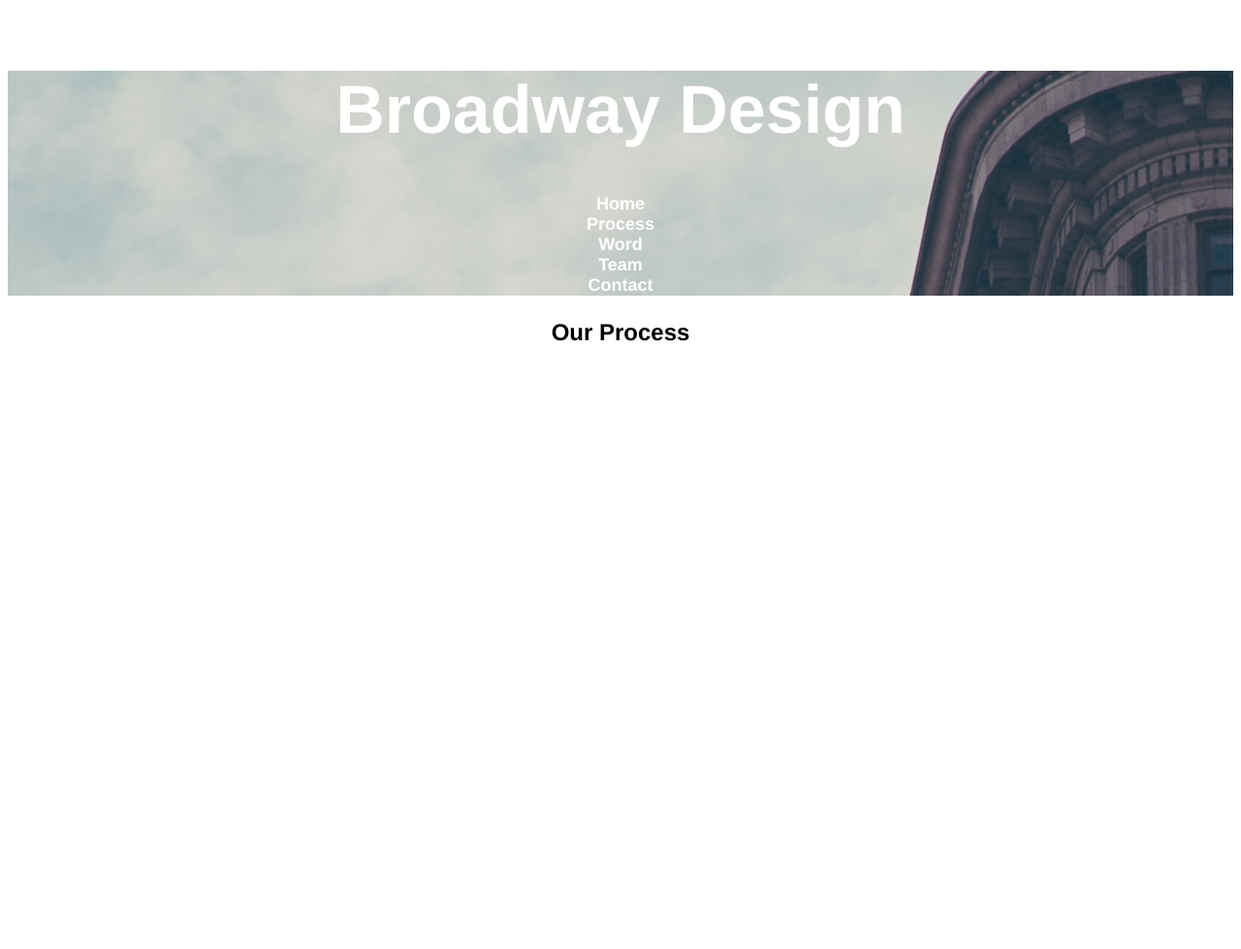
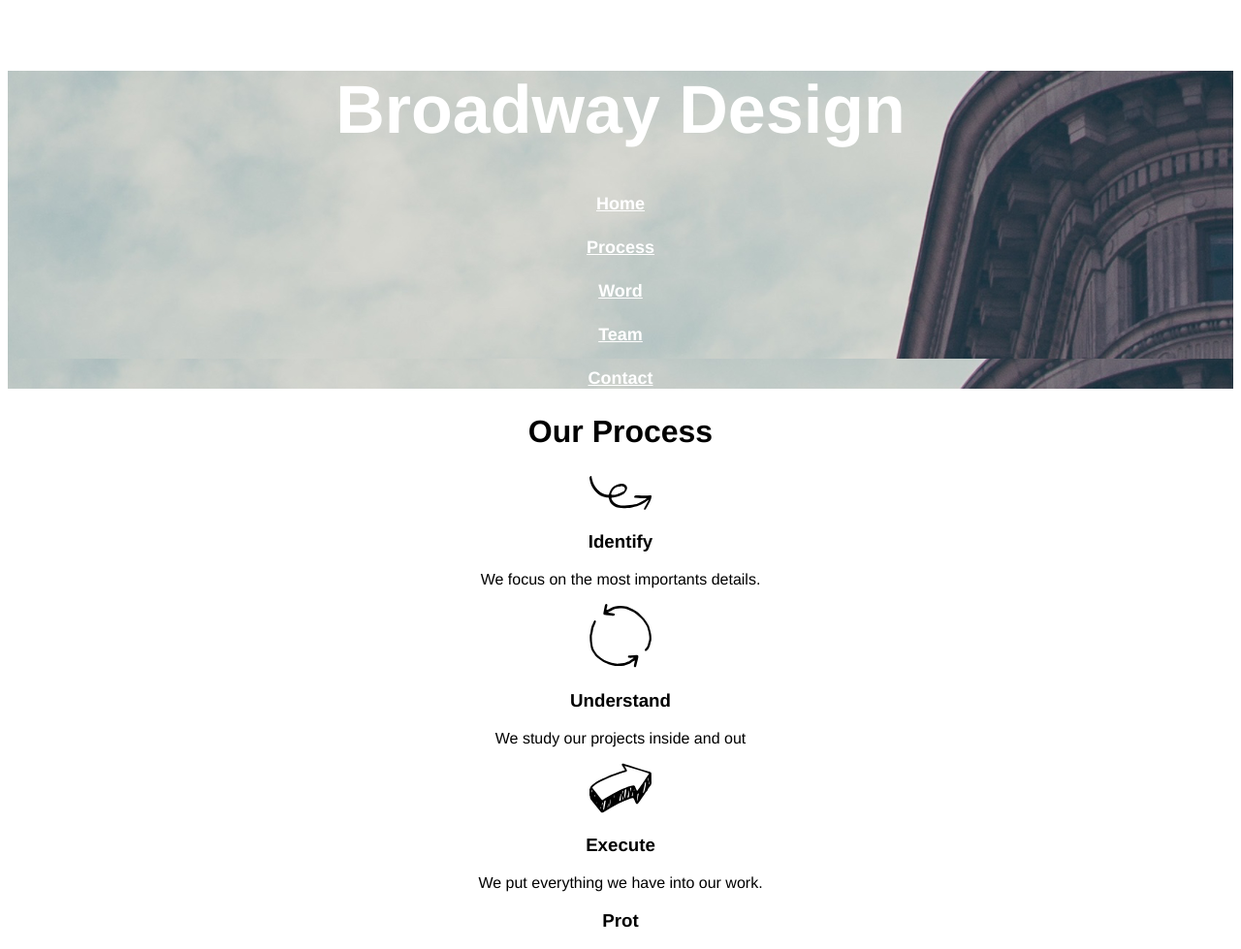
Before and after one commit to mohcuz/broadway, a plain HTML site: page index.html in a window 1280 px wide. Shown: the whole page at 97% size. Before the commit the page ends 800 px from the top, so only its background shows below. Drawn offline with Linux system fonts and the light colour scheme.

Commit message:
stepped out for cig.

```diff
--- a/index.html
+++ b/index.html
@@ -8,11 +8,28 @@
     <br />
     <div class="heroicbanner">
       <h1>Broadway Design</h1>
-      <h4>Home<br />Process<br />Word<br />Team<br />Contact</h4>
+      <h4>Home</h4>
+      <h4>Process</h4>
+      <h4>Word</h4>
+      <h4>Team</h4>
+      <h4>Contact</h4>
     </div>
     <div class="body">
       <h2>Our Process</h2>
-      <image src=""
+      <image src="./resources/images/identify.svg"/>
+      <h3>Identify</h3>
+      <p>We focus on the most importants details.</p>
+      <img src="./resources/images/understand.svg"/>
+      <h3>Understand</h3>
+      <p>We study our projects inside and out</p>
+      <img src="./resources/images/execute.svg"/>
+      <h3>Execute</h3>
+      <p>We put everything we have into our work.</p>
+    </div>
+    <div class="footer">
+      <h3>Prot</h3>
+      <h3></h3>
+      <h3></h3>
     </div>
   </body>
 </html>
--- a/resources/css/style.css
+++ b/resources/css/style.css
@@ -1,4 +1,6 @@
 body {text-align: center; font-family: Helvetica;}
 .heroicbanner {background-image: url(../images/the-flatiron-building.png);}
 h1 {color: white; font-size: 70px; font-weight: bold;}
-.herobanner,h4 {color:white; font-size: 18px;}
+.heroicbanner h4 {color:white; font-size: 18px; text-decoration: underline;}
+.body h2 {font-size: 32px; font-weight: bold;}
+.body h4 {font-size: 14px}
```
